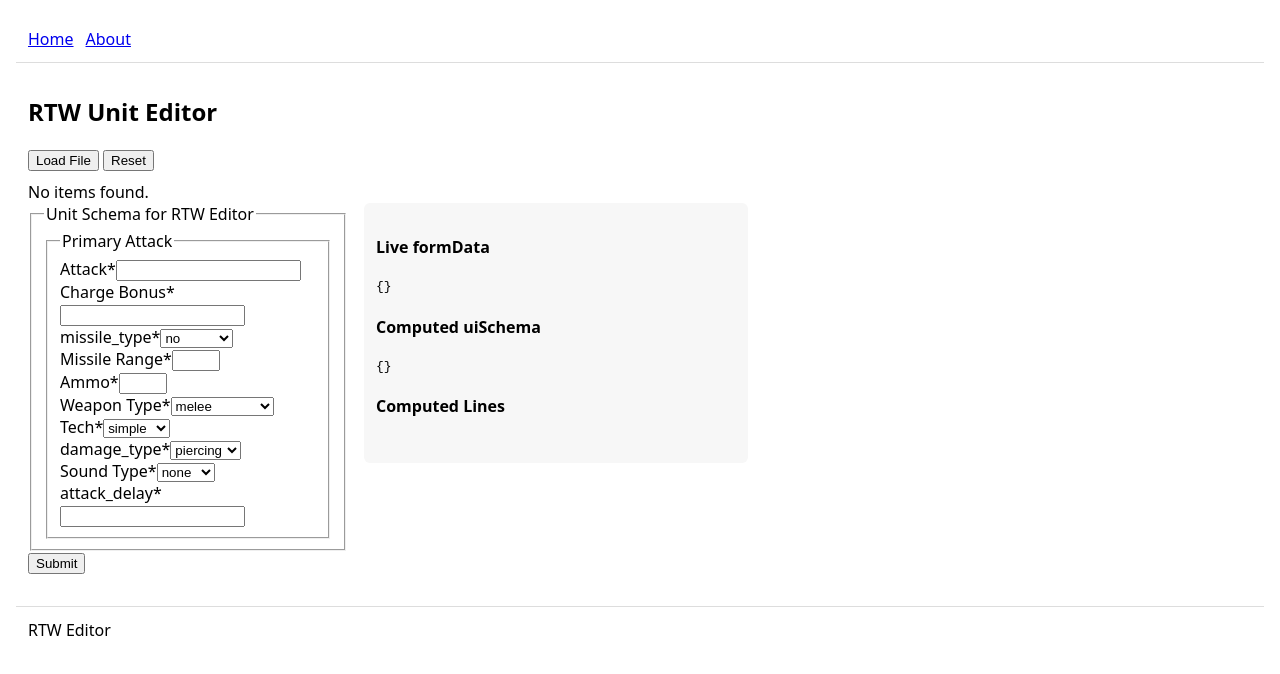
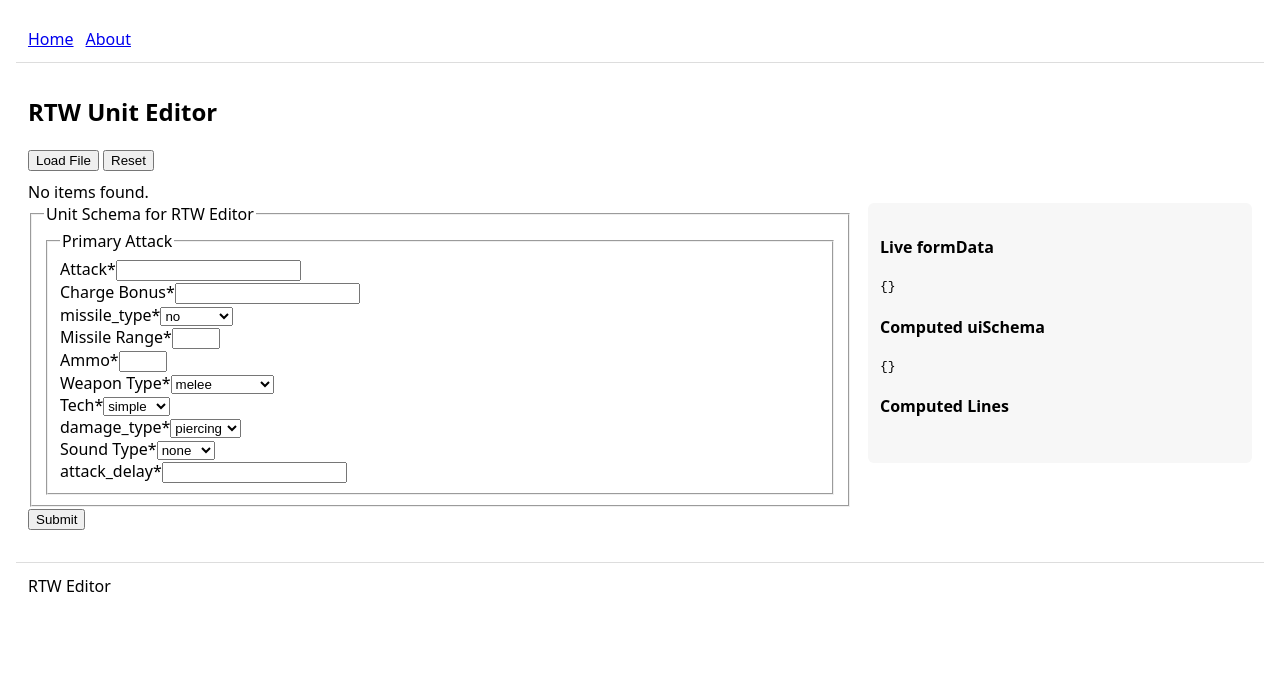
Before and after one commit to PanaPapad/RTW_Editor, a React (Vite) app: page /editor/units in a window 1280 px wide. Shown: the top 674 px of the page. Built offline with nearby package versions, Linux system fonts and the light colour scheme.

Commit message:
Fixed broken css

```diff
--- a/public/App.css
+++ b/public/App.css
@@ -9,16 +9,16 @@ body {
 }
 /* left column: fixed sidebar for item list */
 .left {
-  flex: 0 0 280px;
-  max-width: 320px;
+  flex: 0 0 auto;
+  max-width: auto;
 }
 /* centre column: main flexible content */
 .centre {
-  flex: 1 1 auto;
+  flex: 0 0 auto;
   min-width: 0; /* allow children to shrink properly */
 }
 .right {
-  flex: 0 0 360px;
+  flex: 0 0 auto;
   background: #f7f7f7;
   padding: 12px;
   border-radius: 6px;
```
